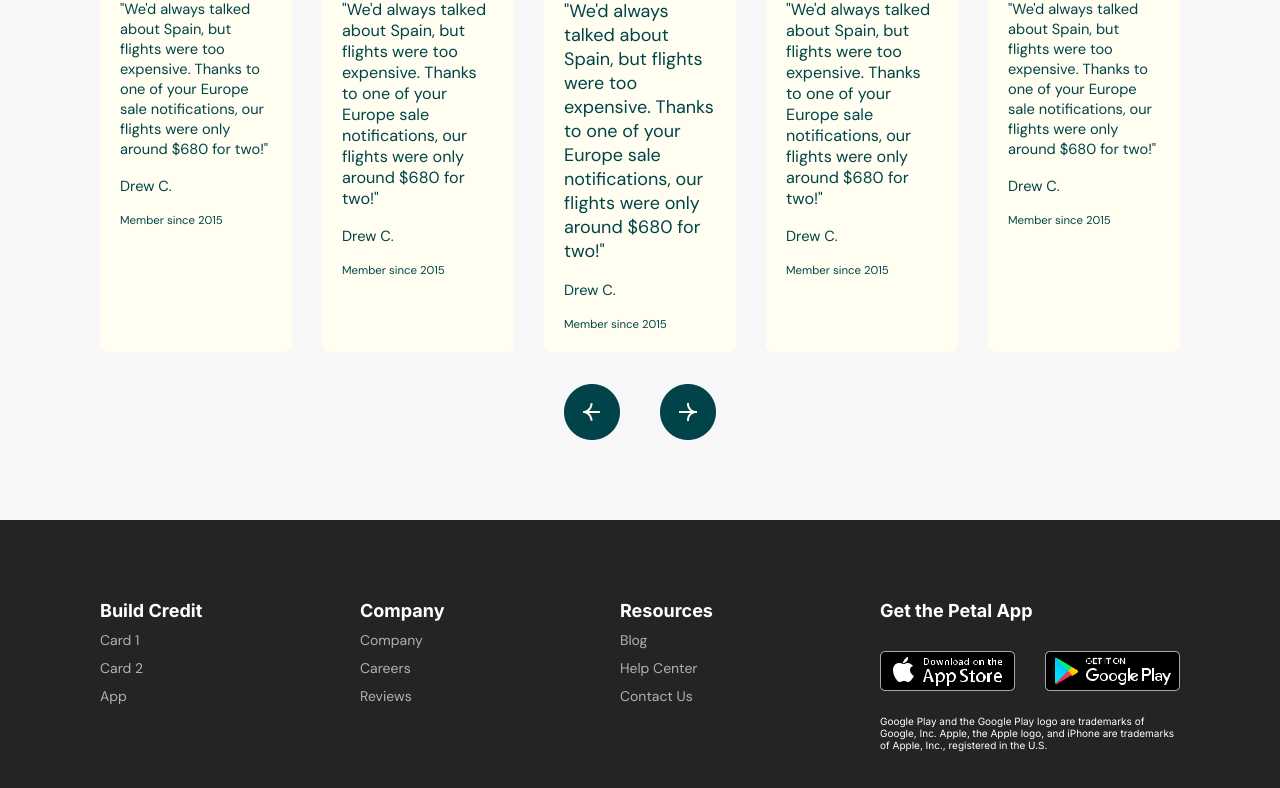
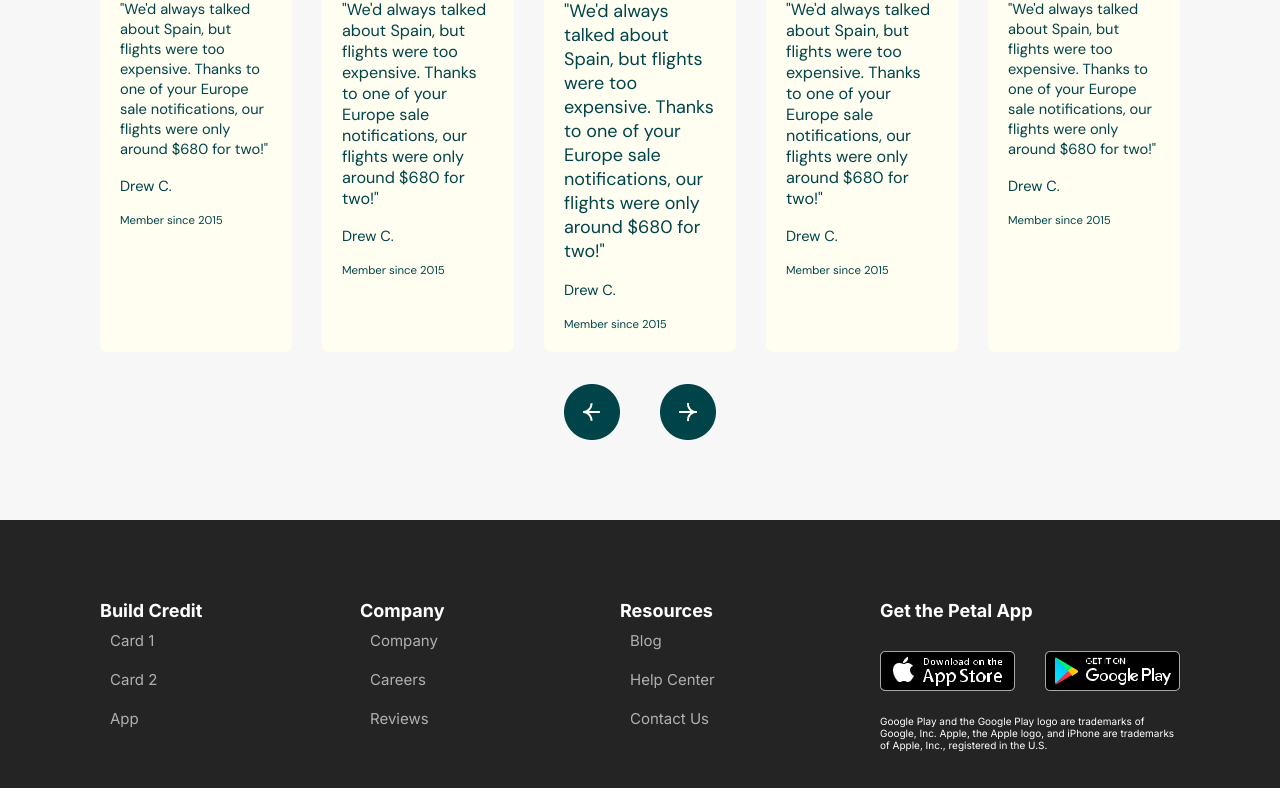
Before and after one commit to sammyloaded/Halal-Card, a plain HTML site: page index.html in a window 1280 px wide. Shown: the part 4025-4813 px from the top of the page. Drawn offline with Linux system fonts and the light colour scheme.

Commit message:
Changes Made to Footer

```diff
--- a/index.html
+++ b/index.html
@@ -357,21 +357,21 @@
       <div class="footer-grid">
         <div class="footer-card">
           <h3>Build Credit</h3>
-          <p>Card 1</p>
-          <p>Card 2</p>
-          <p>App</p>
+          <a href="#">Card 1</a>
+          <a href="#">Card 2</a>
+          <a href="#">App</a>
         </div>
         <div class="footer-card">
           <h3>Company</h3>
-          <p>Company</p>
-          <p>Careers</p>
-          <p>Reviews</p>
+          <a href="#">Company</a>
+          <a href="#">Careers</a>
+          <a href="#">Reviews</a>
         </div>
         <div class="footer-card">
           <h3>Resources</h3>
-          <p>Blog</p>
-          <p>Help Center</p>
-          <p>Contact Us</p>
+          <a href="#">Blog</a>
+          <a href="#">Help Center</a>
+          <a href="#">Contact Us</a>
         </div>
         <div class="footer-card">
           <h3>Get the Petal App</h3>
--- a/style.css
+++ b/style.css
@@ -449,12 +449,24 @@ opacity: 0.5;
     font-size: 18px;
 }
 
-.footer-card p{
-    padding-top: 10px;
-    font-size: 14px;
+.footer-card a{
+   padding: 10px;
+    font-size: 15px;
 color: #FFFFFFCC;
 opacity: 0.8;
+text-decoration: none;
+display: flex;
 }
+
+.footer-card a:hover{
+    opacity: 0.5;
+}
+
+/* .footer-card a{
+    text-decoration: none;
+    padding-top: 14px;
+    color: #FFFFFFCC;
+} */
 
 .apps{
     display: flex;
```
